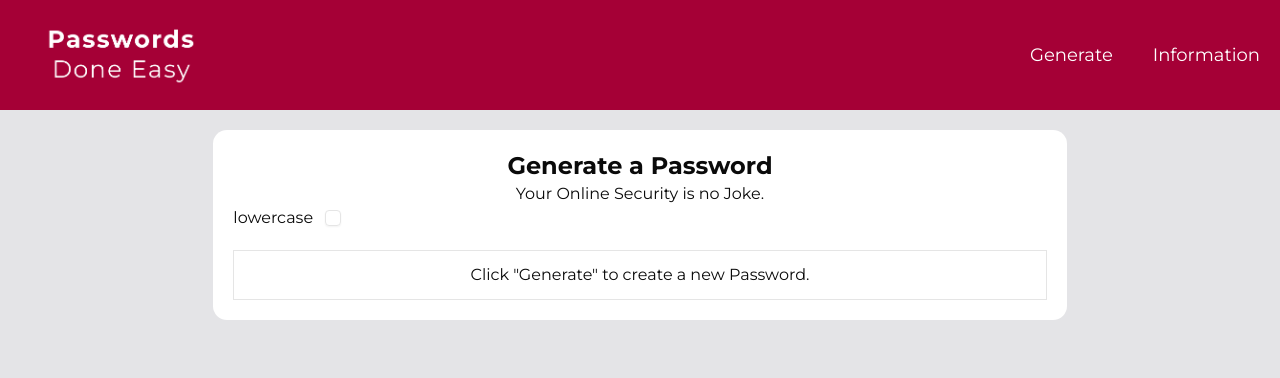
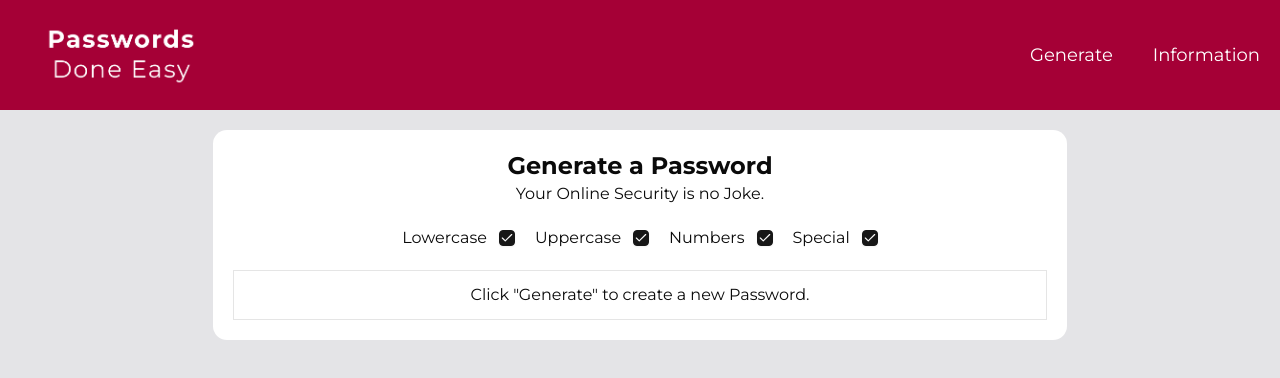
Before and after one commit to catsrieldreemurr/passwordsDoneEasy, a Next.js app in the folder passwordsdoneeasy/: page / in a window 1280 px wide. Shown: the top 378 px of the page. Built offline with nearby package versions, Linux system fonts and the light colour scheme.

Commit message:
Add Special and Num

```diff
--- a/passwordsdoneeasy/app/page.tsx
+++ b/passwordsdoneeasy/app/page.tsx
@@ -3,11 +3,15 @@ import { Checkbox } from "@/components/ui/checkbox";
 import CheckboxHolder from "@/components/ui/checkboxHolder";
 import Navbar from "@/components/ui/navbar";
 import Image from "next/image";
-import { useState } from "react";
+import { use, useState } from "react";
 
 export default function Home() {
   const [generatedString, setGeneratedString] = useState('Click "Generate" to create a new Password.')
-  const [includeLowercase, setIncludeLowercase] = useState(false)
+  const [includeLowercase, setIncludeLowercase] = useState(true)
+  const [includeUppercase, setIncludeUppercase] = useState(true)
+  const [includeNums, setIncludeNums] = useState(true)
+  const [includeSpecial, setIncludeSpecial] = useState(true)
+
   return(
     <div className="bg-zinc-200 h-screen">
       <Navbar></Navbar>
@@ -18,8 +22,11 @@ export default function Home() {
           <h1 className="font-bold text-2xl">Generate a Password</h1>
           <p>Your Online Security is no Joke.</p>
 
-          <div>
-            <CheckboxHolder text="lowercase" stateToRead={includeLowercase} stateToSet={setIncludeLowercase}></CheckboxHolder>
+          <div className="flex flex-col sm:flex-row gap-5 justify-center items-center mt-5">
+            <CheckboxHolder text="Lowercase" stateToRead={includeLowercase} stateToSet={setIncludeLowercase}></CheckboxHolder>
+            <CheckboxHolder text="Uppercase" stateToRead={includeUppercase} stateToSet={setIncludeUppercase}></CheckboxHolder>
+            <CheckboxHolder text="Numbers" stateToRead={includeNums} stateToSet={setIncludeNums}></CheckboxHolder>
+            <CheckboxHolder text="Special" stateToRead={includeSpecial} stateToSet={setIncludeSpecial}></CheckboxHolder>
           </div>
 
           <div className="border p-3 mt-5">
--- a/passwordsdoneeasy/components/ui/checkboxHolder.tsx
+++ b/passwordsdoneeasy/components/ui/checkboxHolder.tsx
@@ -11,7 +11,7 @@ export default function CheckboxHolder({text, stateToRead, stateToSet}:SetTypes)
     return (
         <div className="flex items-center gap-3">
             <p>{text}</p>
-            <Checkbox onCheckedChange={() => {
+            <Checkbox defaultChecked={true} onCheckedChange={() => {
                 stateToSet(!stateToRead);
             }}></Checkbox>
         </div>
```
